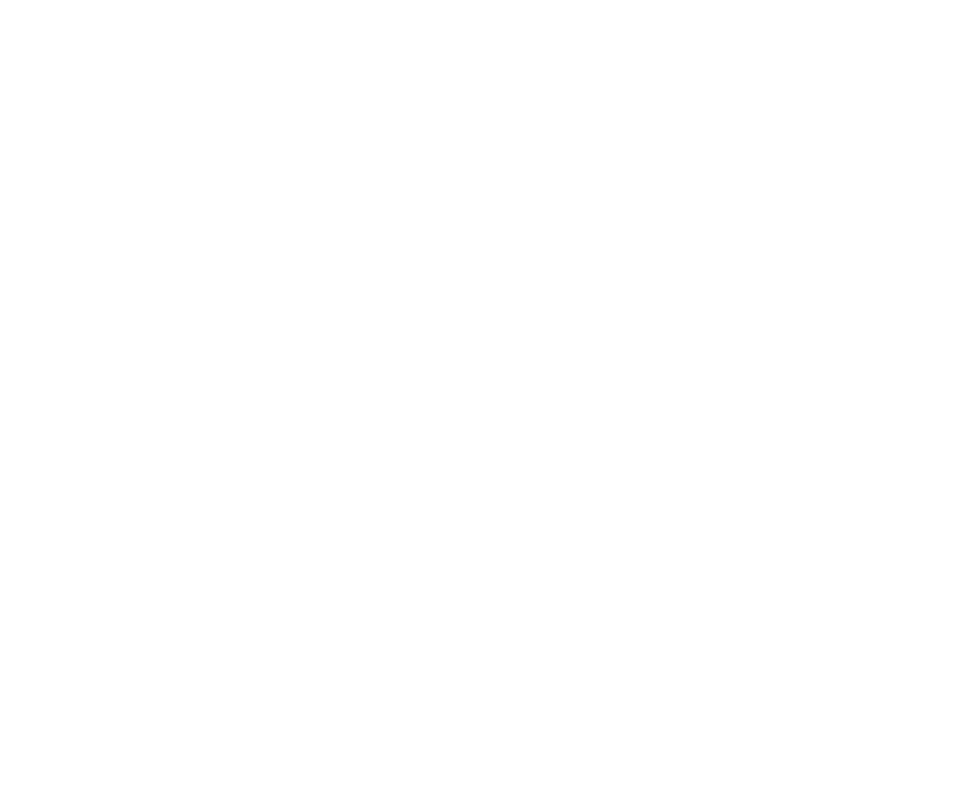
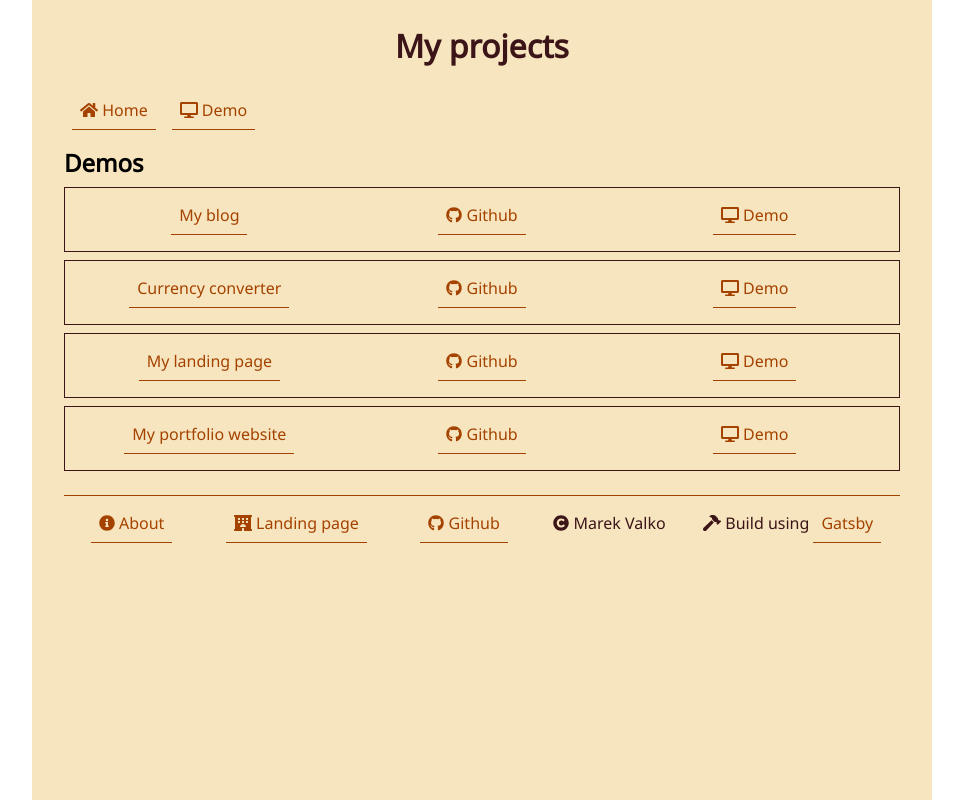
Before and after one commit to makovako/portfolio, a Gatsby site: page /demo in a window 1280 px wide. Before the commit this address had no page. Shown: the whole page, without its empty margins (158-1121 px from the left). Built offline with nearby package versions, Linux system fonts and the light colour scheme; Gatsby itself is replaced by a stand-in of ours.

Commit message:
Added demo site

```diff
--- /dev/null
+++ b/src/components/demoList.js
@@ -0,0 +1,38 @@
+import React from "react"
+import styles from "./demoList.module.css"
+import { useStaticQuery, graphql } from "gatsby"
+import DemoPreview from "./demoPreview"
+
+export default props => {
+  const data = useStaticQuery(graphql`
+    query DemoQuery {
+      allMarkdownRemark {
+        edges {
+          node {
+            id
+            frontmatter {
+              title
+              githuburl
+              demo
+            }
+            fields {
+              slug
+            }
+          }
+        }
+      }
+    }
+  `)
+  return (
+    <section>
+      <h2>Demos</h2>
+      <div className={styles.project_list}>
+        {data.allMarkdownRemark.edges
+          .filter(({ node }) => node.frontmatter.demo != null)
+          .map(({ node }) => (
+            <DemoPreview key={node.id} node={node} />
+          ))}
+      </div>
+    </section>
+  )
+}
--- /dev/null
+++ b/src/components/demoPreview.js
@@ -0,0 +1,18 @@
+import React from "react"
+import styles from "./demoPreview.module.css"
+import { Link } from "gatsby"
+import { faGithub } from "@fortawesome/free-brands-svg-icons";
+import { faDesktop } from "@fortawesome/free-solid-svg-icons";
+
+import { FontAwesomeIcon } from "@fortawesome/react-fontawesome";
+
+
+export default ({ node }) => {
+  return (
+    <div className={styles.demoPreview}>
+        <Link to={node.fields.slug}>{node.frontmatter.title}</Link>
+        <a href={node.frontmatter.githuburl}> <FontAwesomeIcon icon={faGithub} /> Github</a>
+        <a href={node.frontmatter.demo}><FontAwesomeIcon icon={faDesktop} /> Demo</a>
+    </div>
+  )
+}
--- /dev/null
+++ b/src/components/demoPreview.module.css
@@ -0,0 +1,9 @@
+.demoPreview {
+    display: grid;
+    grid-template-columns: repeat(3, 1fr);
+    justify-items: center;
+    align-items: end;
+    padding: 0.5rem;
+    margin: 0.5rem 0;
+    border: 1px solid #3C1518;
+}
--- a/src/components/navigation.js
+++ b/src/components/navigation.js
@@ -1,11 +1,12 @@
 import React from "react"
 import styles from "./navigation.module.css"
 import { Link } from "gatsby"
-import { faHome } from "@fortawesome/free-solid-svg-icons";
+import { faHome, faDesktop } from "@fortawesome/free-solid-svg-icons";
 import { FontAwesomeIcon } from "@fortawesome/react-fontawesome";
 
 export default props => (
   <nav>
     <Link to="/"><FontAwesomeIcon icon={faHome}/> Home</Link>
+    <Link to="/demo"><FontAwesomeIcon icon={faDesktop}/> Demo</Link>
   </nav>
 )
--- /dev/null
+++ b/src/pages/demo.js
@@ -0,0 +1,9 @@
+import React from 'react'
+import Container from '../components/container'
+import DemoList from '../components/demoList'
+
+export default () => (
+    <Container>
+        <DemoList />
+    </Container>
+)
```
Also changed, not shown: src/components/demoList.module.css (added).
